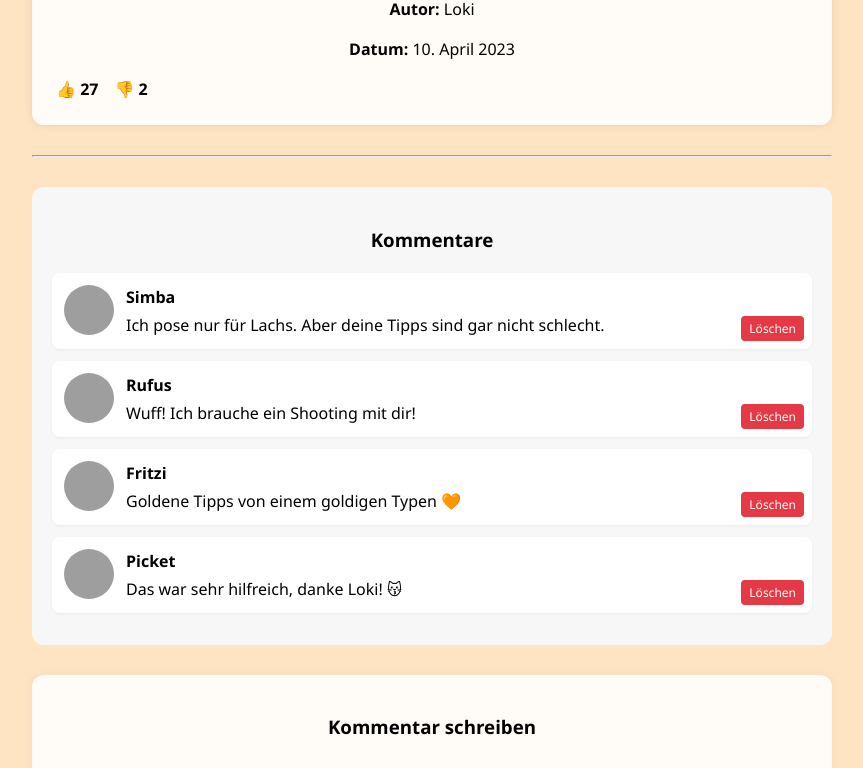
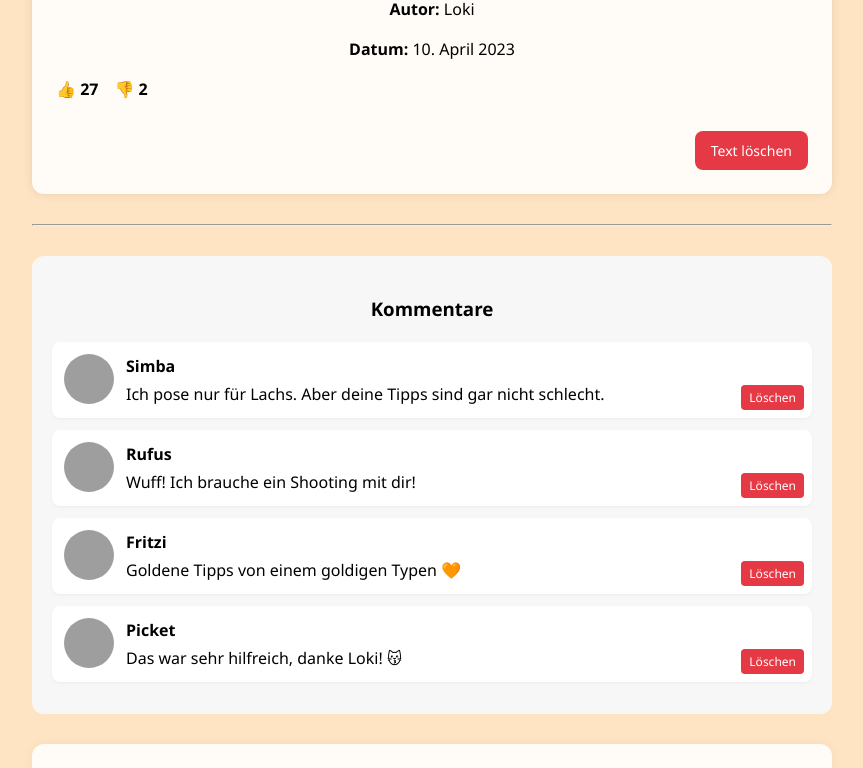
Before and after one commit to bolatgamze/miniprojekt2, a React (Vite) app: page /text/1 in a window 1280 px wide. Shown: the part 1334-2102 px from the top of the page, without its empty margins (216-1079 px from the left). Built offline with nearby package versions, Linux system fonts and the light colour scheme; grey boxes are pictures that could not be loaded.

Commit message:
TextDetail.jsx löschen button für text, und kommentare löschen button nur für admin sehbar

```diff
--- a/src/App.jsx
+++ b/src/App.jsx
@@ -148,6 +148,9 @@ Schlafen ist der wahre Lifestyle. Wer’s noch nicht probiert hat, verpasst was!
                             texts={texts}
                             setTexts={setTexts}
                             benutzern={benutzern}
+                            setBenutzern={setBenutzern}
+                            currentUser={currentUser}
+                            setCurrentUser={setCurrentUser}
                         />
                     }
                 />
@@ -184,9 +187,13 @@ Schlafen ist der wahre Lifestyle. Wer’s noch nicht probiert hat, verpasst was!
                     element={
                         <MeinProfil
                             benutzern={benutzern}
+                            setBenutzern={setBenutzern}
                             currentUser={currentUser}
+                            setCurrentUser={setCurrentUser}
                             entwuerfe={entwuerfe}
+                            setEntwuerfe={setEntwuerfe}
                             merkliste={merkliste}
+                            setMerkliste={setMerkliste}
                             texts={texts}
                         />
                     }
--- a/src/components/Home.jsx
+++ b/src/components/Home.jsx
@@ -23,7 +23,7 @@ function Home({ texts, setTexts, benutzern, setBenutzern, currentUser, merkliste
     const istGemerkterText = (id) => {
         const sessionIDs = Array.isArray(merkliste) ? merkliste : [];
 
-        const profileIDs = Array.isArray(currentUser?.merkliste) ? currentUser.merkliste : [];
+        const profileIDs = Array.isArray(currentUser ?.merkliste) ? currentUser.merkliste : [];
 
         return sessionIDs.includes(id) || profileIDs.includes(id);
 
--- a/src/components/TextDetail.jsx
+++ b/src/components/TextDetail.jsx
@@ -1,8 +1,9 @@
-import { useParams } from "react-router-dom";
+import {useNavigate, useParams} from "react-router-dom";
 import { useState } from "react";
 
-function TextDetail({ texts, setTexts, benutzern }) {
+function TextDetail({ texts, setTexts, benutzern, setBenutzern, currentUser, setCurrentUser }) {
     const { id } = useParams();
+    const navigate = useNavigate();
     const text = texts.find((t) => t.id === parseInt(id));
 
     const [neuerAutor, setNeuerAutor] = useState("");
@@ -60,6 +61,25 @@ function TextDetail({ texts, setTexts, benutzern }) {
         setTexts(updatedTexts);
     };
 
+    const handleTextLoeschen = () => {
+        setTexts(prev => prev.filter(t => t.id !== text.id));
+        setBenutzern(prev =>
+                    prev.map(u =>
+                        u.benutzername === text.autor && Array.isArray(u.texte)
+                            ? { ...u, texte: u.texte.filter(tid => tid !== text.id) }
+                            : u
+                    )
+                );
+        if (currentUser?.texte) {
+            setCurrentUser({
+                ...currentUser,
+                texte: currentUser.texte.filter(tid => tid !== text.id)
+            });
+        }
+
+        navigate("/home");
+    };
+
     return (
         <div style={{ padding: "40px 20px 30px", maxWidth: "800px", margin: "0 auto" }}>
             {/* Bild */}
@@ -111,6 +131,25 @@ function TextDetail({ texts, setTexts, benutzern }) {
                         👎 <span style={{ fontWeight: "bold" }}>{text.daumenRunter}</span>
                     </span>
                 </div>
+
+                {currentUser?.status === "admin" && (
+                    <div style={{ marginTop: "30px", textAlign: "right" }}>
+                        <button
+                            onClick={handleTextLoeschen}
+                            style={{
+                                padding: "10px 16px",
+                                borderRadius: "8px",
+                                backgroundColor: "#e63946",
+                                border: "none",
+                                color: "#fff",
+                                cursor: "pointer",
+                                fontSize: "14px"
+                            }}
+                        >
+                            Text löschen
+                        </button>
+                    </div>
+                )}
             </div>
 
             <hr style={{ margin: "30px 0" }} />
@@ -153,6 +192,7 @@ function TextDetail({ texts, setTexts, benutzern }) {
                                     <strong>{k.autor}</strong>
                                     <p style={{ margin: "4px 0 0 0" }}>{k.inhalt}</p>
                                 </div>
+                                {currentUser?.status === "admin" && (
                                     <button
                                         onClick={() => handleKommentarLoeschen(k.id)}
                                         style={{
@@ -170,6 +210,7 @@ function TextDetail({ texts, setTexts, benutzern }) {
                                     >
                                         Löschen
                                     </button>
+                                )}
                             </div>
                         );
                     })
```
Lines whose indentation alone changed are shown as unchanged.
